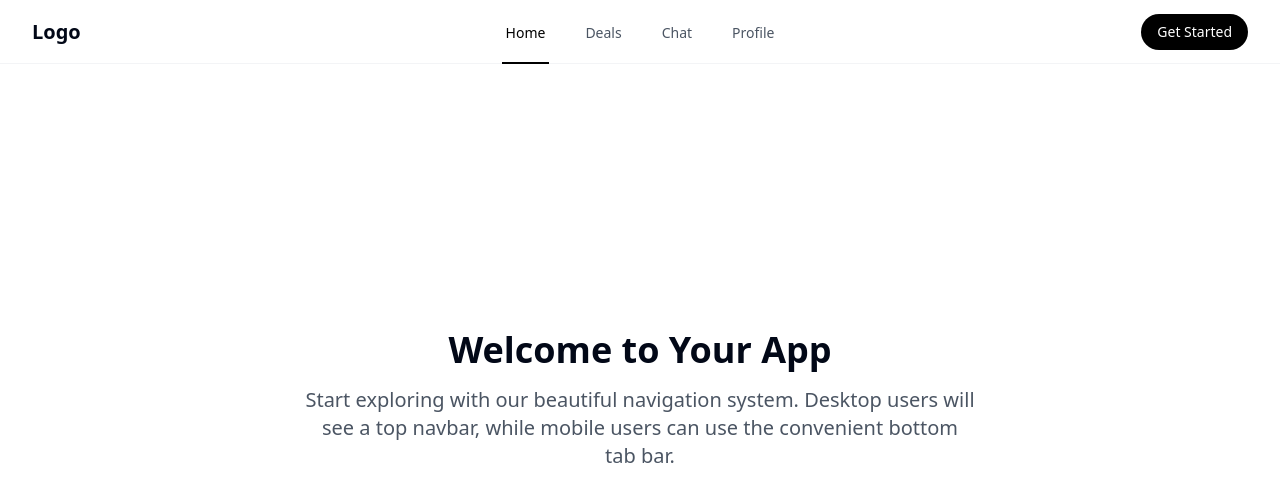
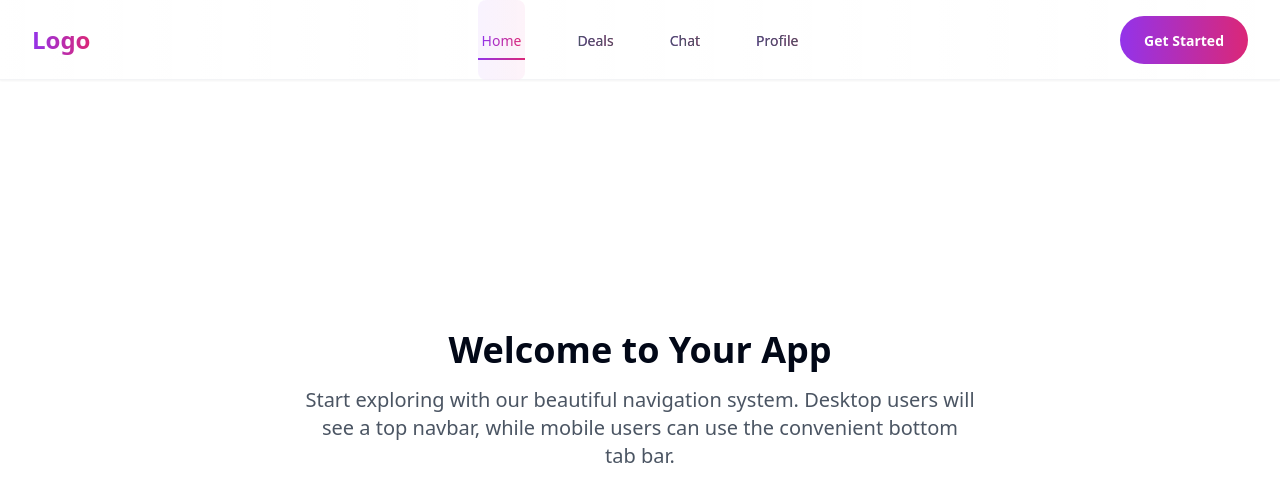
Before and after one commit to tactile-space/tabtastic-nav, a React (Vite) app: page / in a window 1280 px wide. Shown: the top 502 px of the page. Built offline with nearby package versions, Linux system fonts and the light colour scheme.

Commit message:
Refactor UI for improved aesthetics
This commit aims to enhance the visual appeal of the application's user interface.  No specific changes are detailed here, as the implementation will be determined by the AI.

```diff
--- a/src/components/Navigation/DesktopNav.tsx
+++ b/src/components/Navigation/DesktopNav.tsx
@@ -2,6 +2,7 @@
 import { cn } from "@/lib/utils";
 import { useState } from "react";
 import { Link, useLocation } from "react-router-dom";
+import { motion } from "framer-motion";
 
 const DesktopNav = () => {
   const location = useLocation();
@@ -15,44 +16,56 @@ const DesktopNav = () => {
   ];
 
   return (
-    <nav className="hidden lg:flex fixed top-0 left-0 right-0 h-16 bg-white/80 backdrop-blur-md z-50 border-b border-gray-100">
+    <nav className="hidden lg:flex fixed top-0 left-0 right-0 h-20 bg-gradient-to-r from-white/90 to-white/80 backdrop-blur-lg z-50 border-b border-gray-100 shadow-sm">
       <div className="max-w-7xl mx-auto px-8 flex items-center justify-between w-full">
         <div className="flex-1">
-          <span className="text-xl font-semibold">Logo</span>
+          <span className="text-2xl font-bold bg-clip-text text-transparent bg-gradient-to-r from-purple-600 to-pink-600">
+            Logo
+          </span>
         </div>
-        <div className="flex items-center space-x-8">
+        <div className="flex items-center space-x-12">
           {links.map((link) => (
             <Link
               key={link.path}
               to={link.path}
-              className="relative py-5 px-1"
+              className="relative group py-7 px-1"
               onMouseEnter={() => setHovered(link.path)}
               onMouseLeave={() => setHovered(null)}
             >
               <span
                 className={cn(
-                  "text-sm transition-colors duration-200",
+                  "text-sm font-medium transition-all duration-200 group-hover:text-transparent bg-clip-text bg-gradient-to-r from-purple-600 to-pink-600",
                   location.pathname === link.path
-                    ? "text-black font-medium"
-                    : "text-gray-600 hover:text-black"
+                    ? "text-transparent bg-clip-text bg-gradient-to-r from-purple-600 to-pink-600"
+                    : "text-gray-600"
                 )}
               >
                 {link.name}
               </span>
               <span
                 className={cn(
-                  "absolute bottom-0 left-0 w-full h-0.5 bg-black transform origin-left transition-transform duration-200",
+                  "absolute bottom-5 left-0 w-full h-[2px] bg-gradient-to-r from-purple-600 to-pink-600 transform origin-left transition-transform duration-300",
                   (location.pathname === link.path || hovered === link.path)
                     ? "scale-x-100"
                     : "scale-x-0"
+                )}
+              />
+              <span
+                className={cn(
+                  "absolute inset-0 rounded-lg -z-10 transition-all duration-300 opacity-0 bg-gradient-to-r from-purple-100/50 to-pink-100/50",
+                  (location.pathname === link.path || hovered === link.path) && "opacity-100"
                 )}
               />
             </Link>
           ))}
         </div>
         <div className="flex-1 flex justify-end">
-          <button className="px-4 py-2 rounded-full bg-black text-white text-sm font-medium transition-transform duration-200 hover:scale-105">
-            Get Started
+          <button className="relative px-6 py-3 rounded-full overflow-hidden group">
+            <span className="relative z-10 text-sm font-semibold text-white transition-colors duration-200">
+              Get Started
+            </span>
+            <div className="absolute inset-0 bg-gradient-to-r from-purple-600 to-pink-600 transition-all duration-200 group-hover:scale-[1.05]" />
+            <div className="absolute inset-0 scale-x-0 group-hover:scale-x-100 transition-transform duration-500 bg-gradient-to-r from-pink-600 to-purple-600" />
           </button>
         </div>
       </div>
--- a/src/components/Navigation/MobileNav.tsx
+++ b/src/components/Navigation/MobileNav.tsx
@@ -14,29 +14,42 @@ const MobileNav = () => {
   ];
 
   return (
-    <nav className="lg:hidden fixed bottom-0 left-0 right-0 h-16 bg-white/80 backdrop-blur-md border-t border-gray-100 z-50">
-      <div className="grid grid-cols-4 h-full">
+    <nav className="lg:hidden fixed bottom-4 left-4 right-4 h-16 bg-white backdrop-blur-xl z-50 rounded-2xl shadow-[0_0_40px_rgba(0,0,0,0.08)] border border-gray-100">
+      <div className="grid grid-cols-4 h-full relative">
         {tabs.map(({ icon: Icon, label, path }) => (
           <Link
             key={path}
             to={path}
             className={cn(
-              "flex flex-col items-center justify-center space-y-1 transition-colors duration-200",
+              "flex flex-col items-center justify-center space-y-1 transition-all duration-200 relative group",
               location.pathname === path
-                ? "text-black"
+                ? "text-transparent bg-clip-text bg-gradient-to-r from-purple-600 to-pink-600"
                 : "text-gray-400 hover:text-gray-600"
             )}
           >
             <Icon
               size={20}
               className={cn(
-                "transition-transform duration-200",
-                location.pathname === path && "scale-110"
+                "transition-all duration-200 group-hover:scale-110",
+                location.pathname === path && "scale-110 stroke-[2.5px]",
+                !location.pathname.includes(path) && "group-hover:stroke-gray-600"
               )}
+              style={{
+                stroke: location.pathname === path ? "url(#gradient)" : undefined,
+              }}
             />
             <span className="text-xs font-medium">{label}</span>
+            {location.pathname === path && (
+              <span className="absolute -bottom-4 left-1/2 w-12 h-1 -translate-x-1/2 rounded-full bg-gradient-to-r from-purple-600 to-pink-600" />
+            )}
           </Link>
         ))}
+        <svg width="0" height="0" className="absolute">
+          <linearGradient id="gradient" x1="0%" y1="0%" x2="100%" y2="0%">
+            <stop offset="0%" stopColor="#9333EA" />
+            <stop offset="100%" stopColor="#EC4899" />
+          </linearGradient>
+        </svg>
       </div>
     </nav>
   );
```
